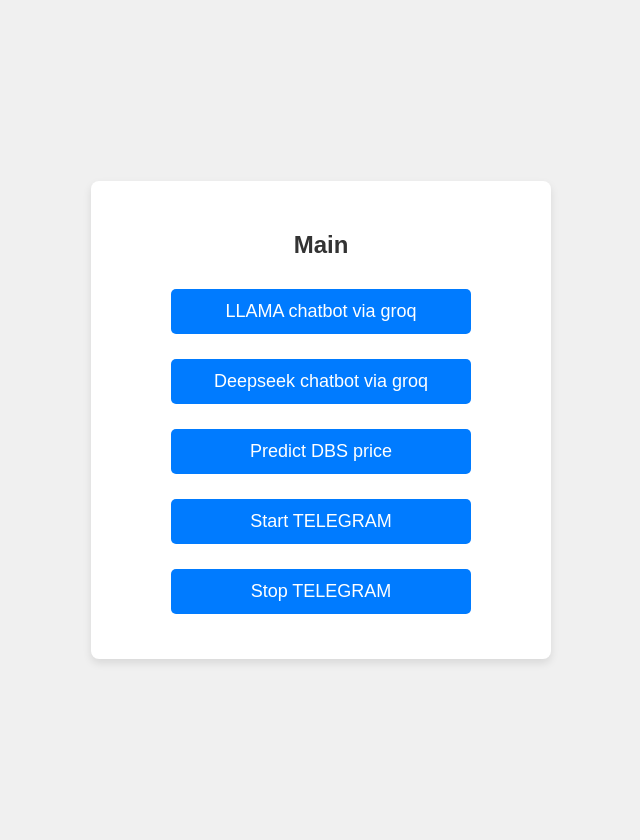
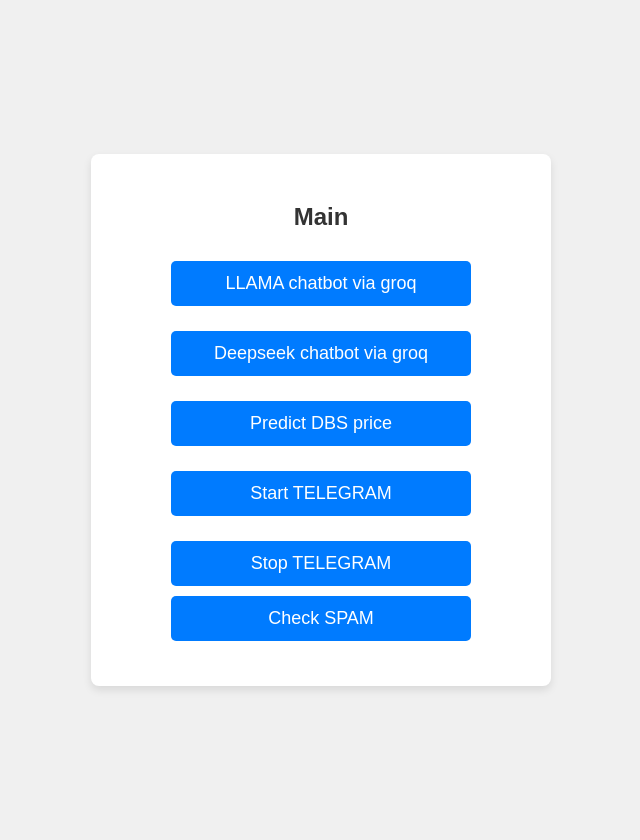
Before and after one commit to Hanafi555/dbss, a Flask app: page /main in a window 1280 px wide. Shown: the whole page, without its empty margins (319-959 px from the left). Run offline with Flask 3, Linux system fonts and the light colour scheme.

Commit message:
completed

```diff
--- a/app.py
+++ b/app.py
@@ -145,5 +145,18 @@ def webhook():
         })
     return('ok', 200)
 
+    # ----------- CHECK SPAM FEATURE -----------
+@app.route("/check_spam", methods=["GET", "POST"])
+def check_spam():
+    if request.method == "POST":
+        q = request.form.get("q")
+        # Dummy spam check logic; replace with your real model or logic
+        spam_words = ['buy', 'free', 'offer', 'win', 'cash', 'prize']
+        result = "Spam" if any(word in q.lower() for word in spam_words) else "Not Spam"
+        return render_template("check_spam_reply.html", r=result, q=q)
+    else:
+        return render_template("check_spam.html")
+# ------------------------------------------
+
 if __name__ == "__main__":
     app.run()
--- a/templates/main.html
+++ b/templates/main.html
@@ -21,6 +21,8 @@
          </form>
         <form action="/stop_telegram" method=" "post">
             <input type="submit" value="Stop TELEGRAM">
+         <form action="/check_spam" method=" "post">
+            <input type="submit" value="Check SPAM">
          </form>
     </div>
 </body>
```
Also changed, not shown: check_spam_reply.html (added, +16 -0 lines), templates/check_spam.html (added, +14 -0 lines).
